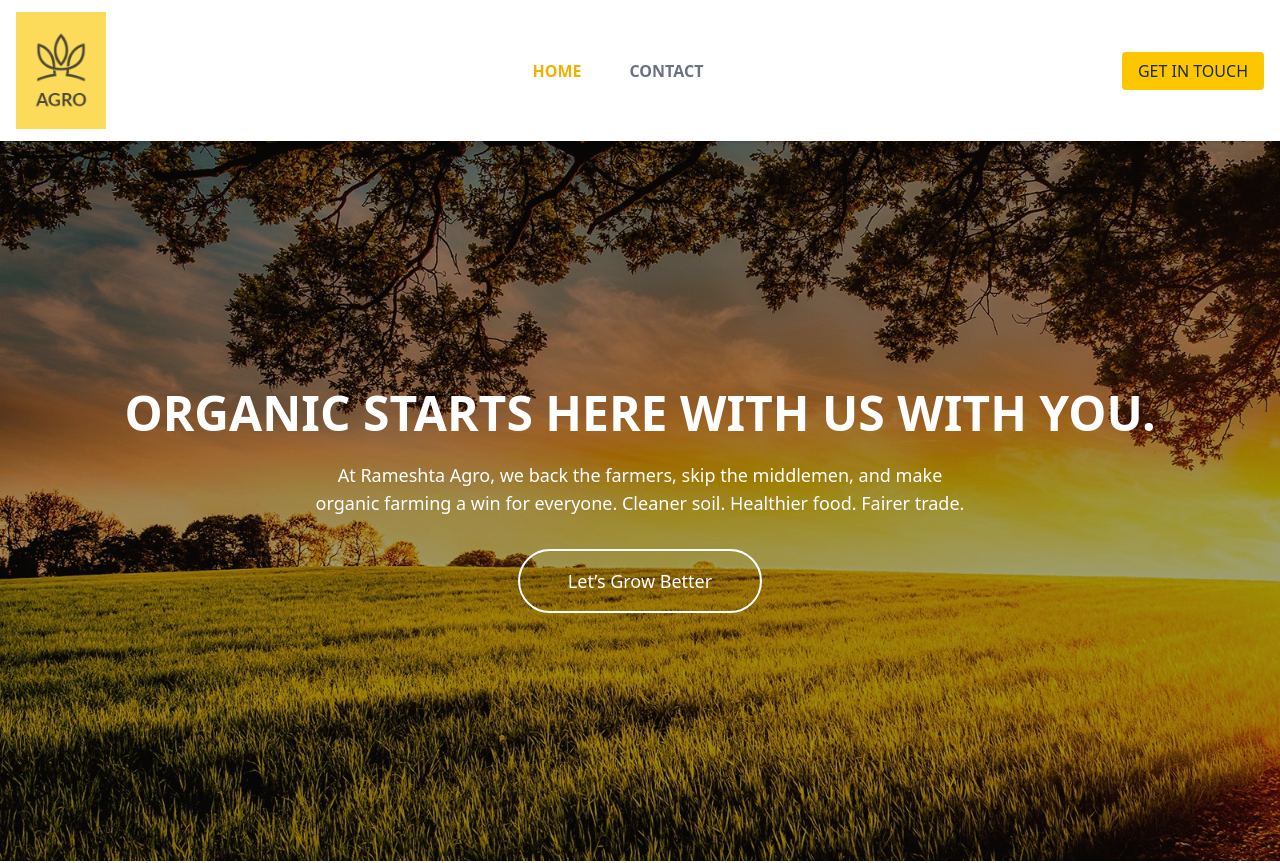
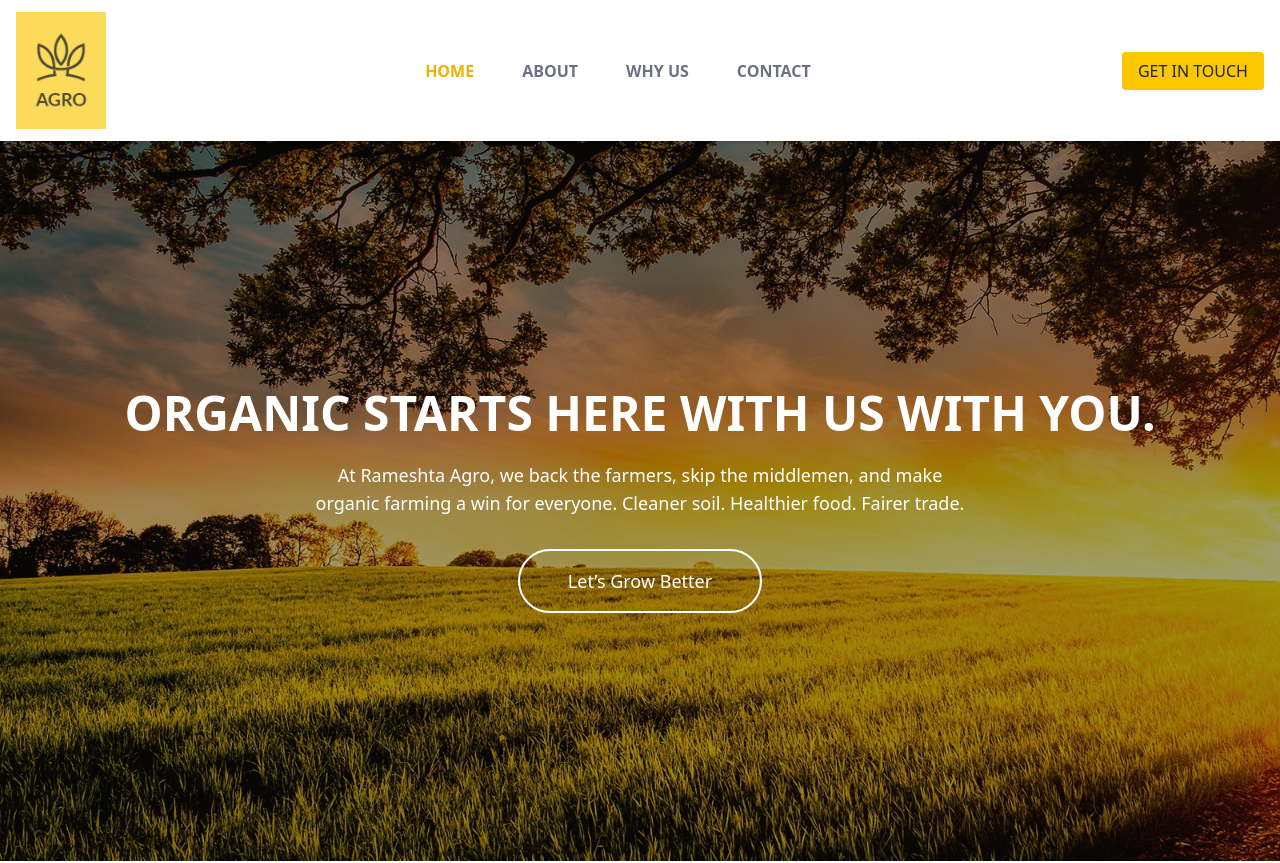
Before and after one commit to adityapandey141/Rameshta-Agro-Food, a Next.js app: page / in a window 1280 px wide. Shown: the top 863 px of the page. Built offline with nearby package versions, Linux system fonts and the light colour scheme.

Commit message:
updated links

```diff
--- a/src/app/page.css
+++ b/src/app/page.css
@@ -27,3 +27,7 @@
         background-position: 50% 65%;
     }
 }
+
+html , body{
+    scroll-behavior: smooth !important;
+}
--- a/src/components/AboutSection.jsx
+++ b/src/components/AboutSection.jsx
@@ -7,7 +7,7 @@ import TImage from "../assets/TImage.jpg";
 
 export default function AboutSection() {
   return (
-    <section className="w-full relative py-12 sm:py-16 lg:py-20 overflow-hidden">
+    <section className="w-full relative py-12 sm:py-16 lg:py-20 overflow-hidden " id="about">
 
       <div className="absolute inset-0 z-0 opacity-10 pointer-events-none">
         <Image
--- a/src/components/WhyChooseUs.jsx
+++ b/src/components/WhyChooseUs.jsx
@@ -33,7 +33,7 @@ const offerCategories = [
 
 const WhyChooseUs = () => {
   return (
-    <section className="py-16 px-4 max-w-7xl mx-auto ">
+    <section className="py-16 px-4 max-w-7xl mx-auto " id='whyus'>
       <div className="text-center mb-12">
         <h2 className="text-3xl font-bold mb-4">
           <span className="text-gray-800">The Rameshta Advantage</span>
--- a/src/layout/Header.jsx
+++ b/src/layout/Header.jsx
@@ -60,6 +60,12 @@ const Header = () => {
           <Link href="/" className="text-yellow-500 hover:text-[#FF6900] font-bold transition-colors duration-200">
             HOME
           </Link>
+          <Link href="#about" className="text-gray-500 hover:text-[#FF6900] font-bold transition-colors duration-200">
+           ABOUT
+          </Link>
+          <Link href="#whyus" className="text-gray-500 hover:text-[#FF6900] font-bold transition-colors duration-200">
+            WHY US
+          </Link>
           <Link href="/contact-us" className="text-gray-500 hover:text-[#FF6900] font-bold transition-colors duration-200">
             CONTACT
           </Link>
```
